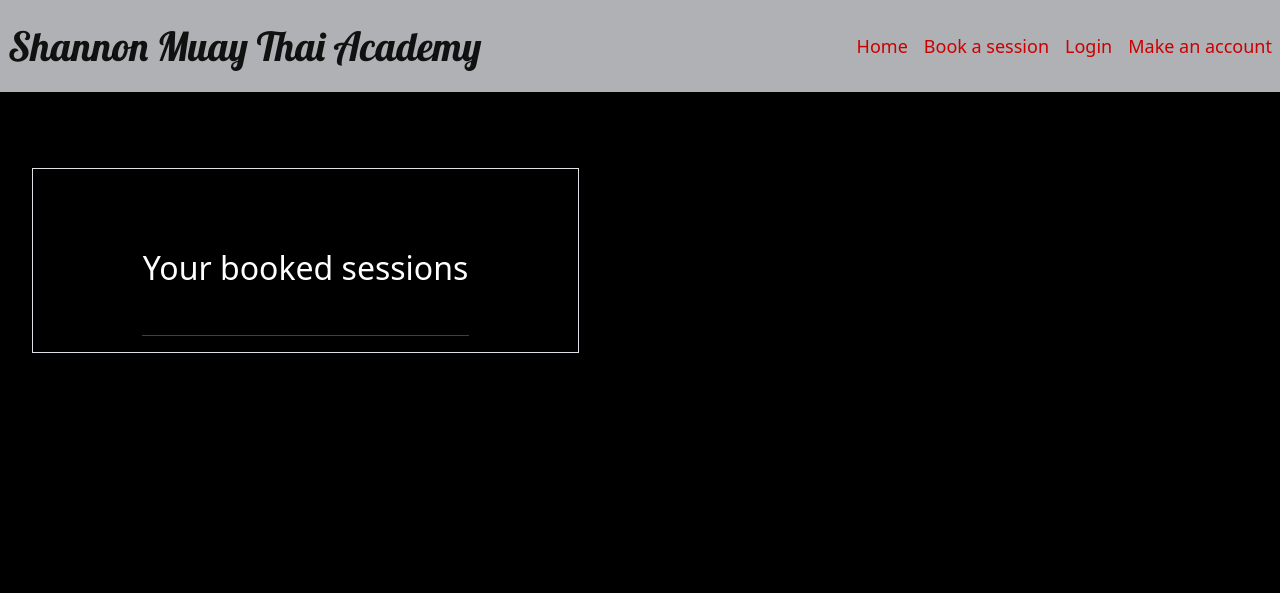
After one commit to Gallie83/PP4-Django, a Django app: page /view_bookings/ in a window 1280 px wide. The commit adds this page. Shown: the top 593 px of the page. Run offline with Django 3.2, Linux system fonts and the light colour scheme; some libraries are stand-ins or nearby versions.

Commit message:
View my bookings page created

```diff
--- a/PP4-Django/bookingapp/urls.py
+++ b/PP4-Django/bookingapp/urls.py
@@ -1,10 +1,11 @@
 from django.urls import path
 from . import views
-from .views import home, DateView, BookingView, confirmed
+from .views import home, DateView, BookingView, confirmed, view_bookings
 
 urlpatterns = [
     path('', home, name="home"),
     path('date/', DateView, name="date"),
     path('book/', BookingView, name="book"),
     path('confirmed/', confirmed, name="confirmed"),
+    path('view_bookings/', view_bookings, name="view_bookings"),
 ]
--- a/PP4-Django/bookingapp/views.py
+++ b/PP4-Django/bookingapp/views.py
@@ -13,9 +13,15 @@ def home(request):
 def confirmed(request):
     return render(request, 'confirmed.html', {})
 
-# Form that user chooses date for booking
+
+def view_bookings(request):
+    booking_list = Booking.objects.all()
+    return render(request, 'view_bookings.html',
+                  {'booking_list': booking_list}
+                  )
 
 
+# Form that user chooses date for booking
 def DateView(request):
     form = DateForm(request.POST or None)
     if form.is_valid():
--- a/PP4-Django/static/css/style.css
+++ b/PP4-Django/static/css/style.css
@@ -25,6 +25,7 @@ body {
 
 .opacity {
     opacity: .8;
+    transition: opacity 2s;
 }
 
 .opacity-filled {
--- a/PP4-Django/templates/base.html
+++ b/PP4-Django/templates/base.html
@@ -66,7 +66,7 @@
             if ($(this).scrollTop() > 100) {
                 $('#nav-scroll').addClass('opacity-filled').removeClass('opacity');
             } else {
-                $('#nav-scroll').removeClass('opacity').addClass('opacity');
+                $('#nav-scroll').removeClass('opacity-filled').addClass('opacity');
             }
         });
     </script>
--- /dev/null
+++ b/PP4-Django/templates/view_bookings.html
@@ -0,0 +1,17 @@
+{% extends 'base.html' %}
+
+{% block content %}
+<div class="mb-5 pb-5">
+    <!-- Navigation bar -->
+    {% include 'navbar.html' %}
+</div>
+<div class="about mt-5">
+
+    <div class="about-text text-center float-left pt-5 mt-4 border">
+        <h2>Your booked sessions</h2>
+        <hr>
+
+    </div>
+
+</div>
+{% endblock %}
```
